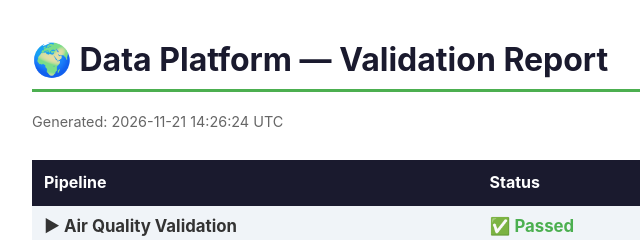
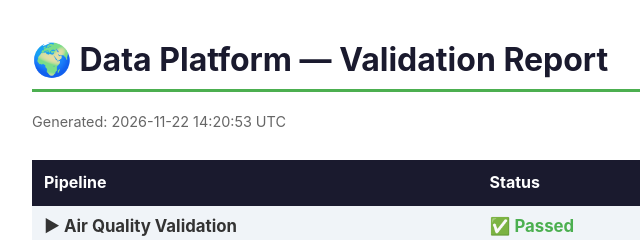
Before and after one commit to Rajee0712/data-platform, a plain HTML site: page validation/index.html in a window 1280 px wide. Shown: the top 240 px of the page, 108-748 px from the left. Drawn offline with Linux system fonts and the light colour scheme.

Commit message:
deploy: badac29ab462e41403a7eb30f5978462d97a5f07

```diff
--- a/validation/index.html
+++ b/validation/index.html
@@ -29,7 +29,7 @@
 </head>
 <body>
     <h1>🌍 Data Platform — Validation Report</h1>
-    <p class="timestamp">Generated: 2026-11-21 14:26:24 UTC</p>
+    <p class="timestamp">Generated: 2026-11-22 14:20:53 UTC</p>
     <table>
         <thead>
             <tr>
```
